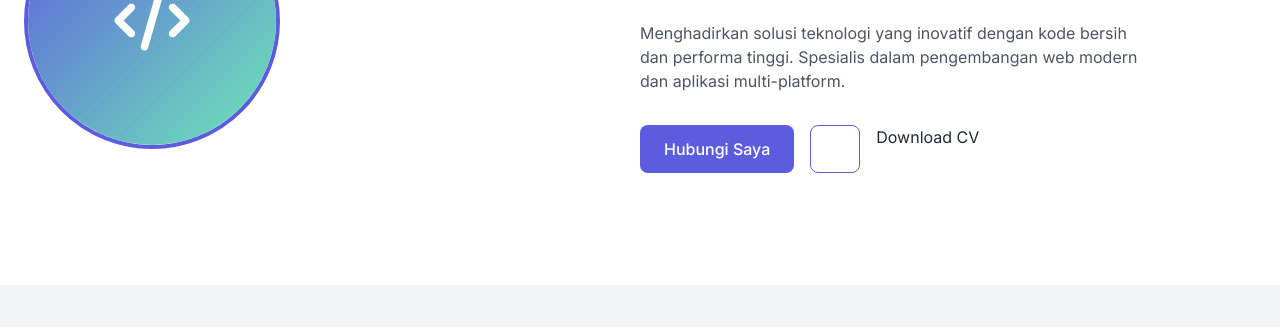
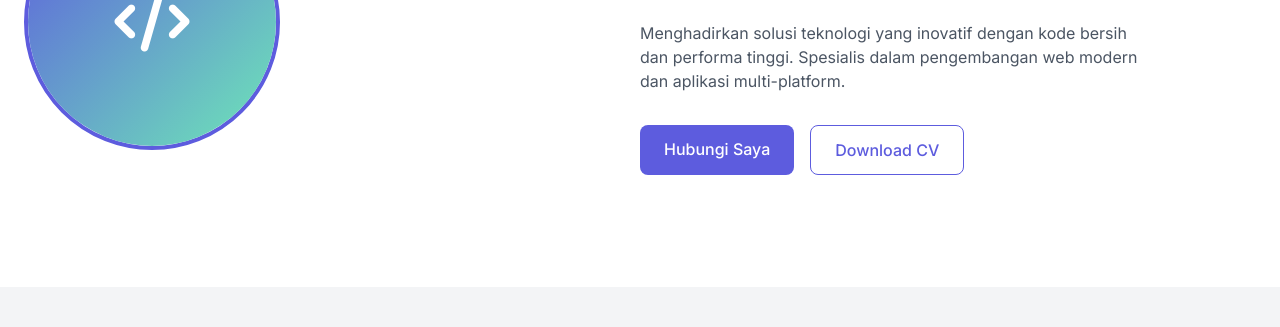
Before and after one commit to CIGORE/Portofolio, a plain HTML site: page Portofolio.html in a window 1280 px wide. Shown: the part 315-642 px from the top of the page. Drawn offline with nearby package versions, Linux system fonts and the light colour scheme.

Commit message:
Update Portofolio.html

```diff
--- a/Portofolio.html
+++ b/Portofolio.html
@@ -197,7 +197,7 @@
                             <a href="#contact" class="px-6 py-3 bg-primary text-white font-medium rounded-lg hover:bg-indigo-600 transition-colors">
                                 Hubungi Saya
                             </a>
-                            <a href="https://cig0re.github.io/Portofolio/INGREDIENTS.pdf" class="px-6 py-3 border border-primary text-primary font-medium rounded-lg hover:bg-primary hover:text-white transition-colors"></a>
+                            <a href="https://cig0re.github.io/Portofolio/INGREDIENTS.pdf" class="px-6 py-3 border border-primary text-primary font-medium rounded-lg hover:bg-primary hover:text-white transition-colors">
                                 Download CV
                             </a>
                         </div>
```
